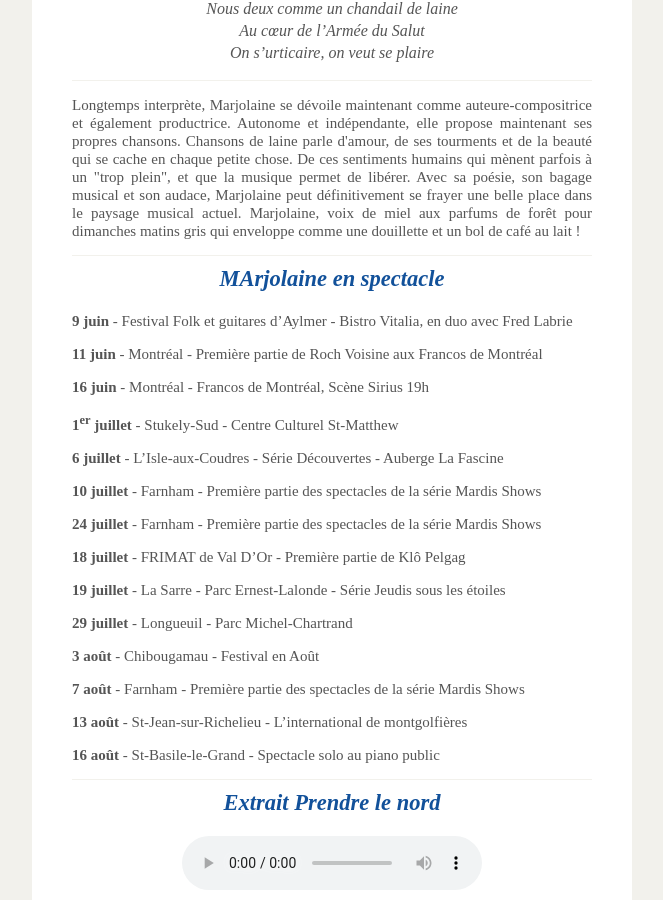
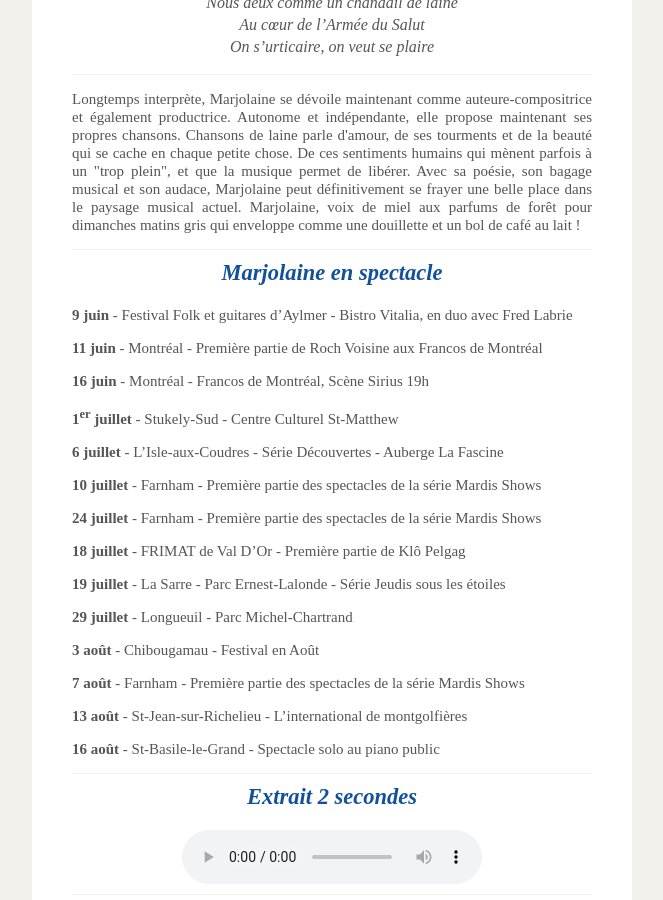
Before and after one commit to graphismatique/mfp, a Jekyll site: the page MarjolaineMorasse/Franco/index.html, which Jekyll copies as it is, in a window 1280 px wide and 900 px high, scrolled down 1071 px. Shown: the whole window, without its empty margins (308-971 px from the left). Built offline with Jekyll 4.4.1, drawn with Linux system fonts in a browser that asks for light colours.

Commit message:
Update index.html
Rev1

```diff
--- a/MarjolaineMorasse/Franco/index.html
+++ b/MarjolaineMorasse/Franco/index.html
@@ -237,9 +237,9 @@
                                 <td style="text-align: center; padding: 0px 40px 20px 40px; font-family: serif; font-size: 15px; line-height:20px; color: #555555;">
 
                                     <!--    MARKDOWN START HERE   -->
-                                    <hr>
+
                                     <h1>MARJOLAINE MORASSE <br>
-                                    <b><i>Aux Francos de Montréal<br>Deux fois plutôt qu’une!</i></b></h1>
+                                    <b><i>Aux Francos de Montréal<br><small>Deux fois plutôt qu’une!</small></i></b></h1>
 
                                     <hr>
                                     <h2><b><i>Sur la scène Sirius le 16 juin 19h<br>Première partie de Roch Voisine le 11 juin<br>à la Place des Arts</i></b></h2>
@@ -257,7 +257,7 @@
                                     <p>Longtemps interprète, Marjolaine se dévoile maintenant comme auteure-compositrice et également productrice. Autonome et indépendante, elle propose maintenant ses propres chansons. Chansons de laine parle d'amour, de ses tourments et de la beauté qui se cache en chaque petite chose. De ces sentiments humains qui mènent parfois à un "trop plein", et que la musique permet de libérer. Avec sa poésie, son bagage musical et son audace, Marjolaine peut définitivement se frayer une belle place dans le paysage musical actuel. Marjolaine, voix de miel aux parfums de forêt pour dimanches matins gris qui enveloppe comme une douillette et un bol de café au lait !</p>
                                     <hr>
 
-                                    <h2><b><i>MArjolaine en spectacle</i></b></h2>
+                                    <h2><b><i>Marjolaine en spectacle</i></b></h2>
                                     <p><b>9 juin</b> - Festival Folk et guitares d’Aylmer - Bistro Vitalia, en duo avec Fred Labrie</p>
                                     <p><b>11 juin</b> - Montréal - Première partie de Roch Voisine aux Francos de Montréal</p>
                                     <p><b>16 juin</b> - Montréal - Francos de Montréal, Scène Sirius 19h</p>
@@ -274,7 +274,7 @@
                                     <p><b>16 août</b> - St-Basile-le-Grand - Spectacle solo au piano public</p>
                                     <hr>
 
-                                    <h2><b><i>Extrait Prendre le nord</i></b></h2>
+                                    <h2><b><i>Extrait 2 secondes</i></b></h2>
                                     <!-- Play Button For Email Version -->
                                     <!-- <a href="http://mariefranceprivee.com/MarjolaineMorasse/Franco/"><img src="http://mariefranceprivee.com/MarjolaineMorasse/Franco/assets/PlayBtn.png" alt="Écoutez l'extrait"></a>
                                     <hr> -->
@@ -307,7 +307,7 @@
                                         <a href="https://www.youtube.com/marjolainemorasse" target="blank"> <img src="http://mariefranceprivee.com/MarjolaineMorasse/PlaceDesArts/assets/youtube.png" height="25px" alt="YouTube" style="vertical-align:middle; padding:0px 5px;"> </a>
                                    </h3>
 
-                                        <hr>
+
                                         <!--    MARKDOWN FINISH HERE   -->
                                 </td>
                             </tr>
```
